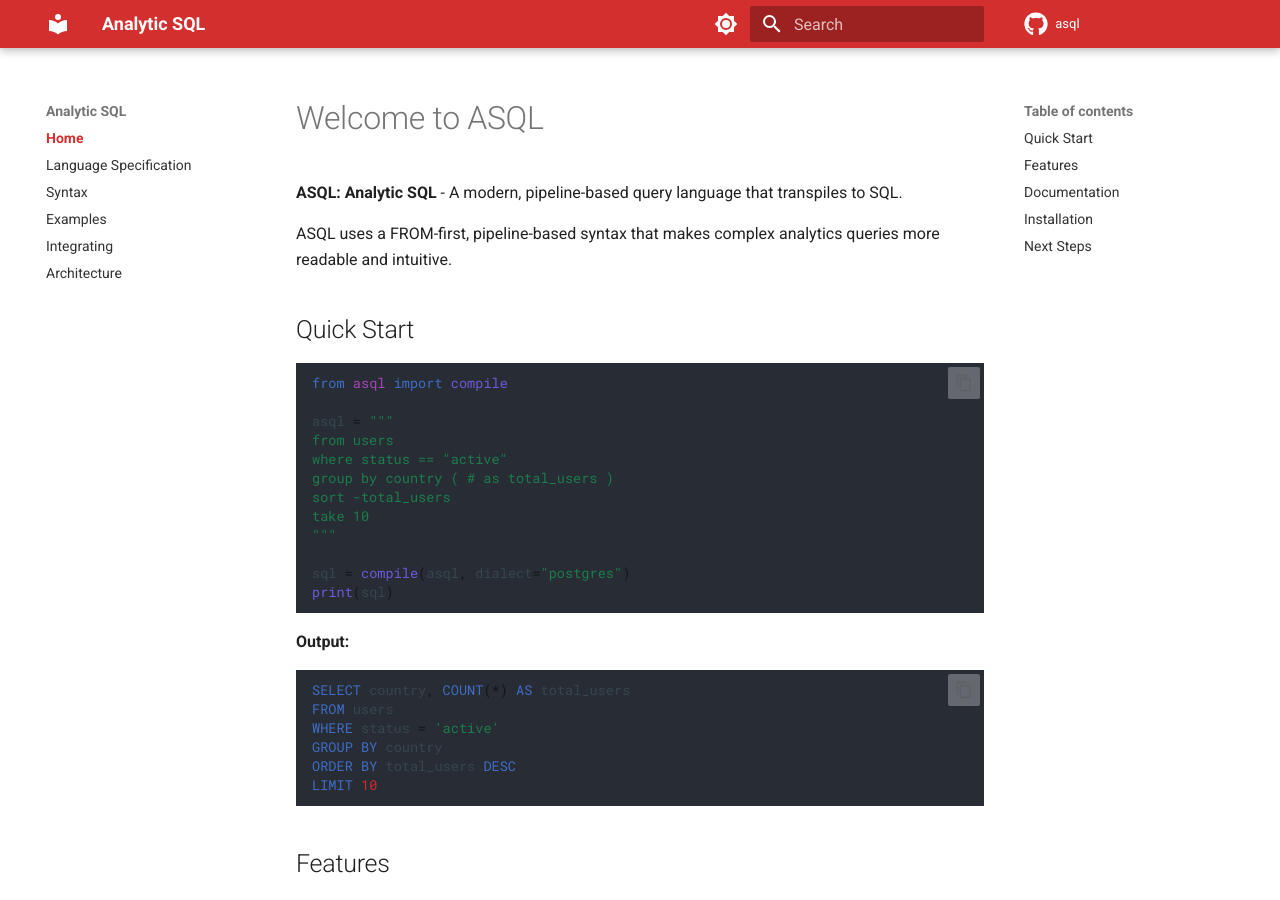
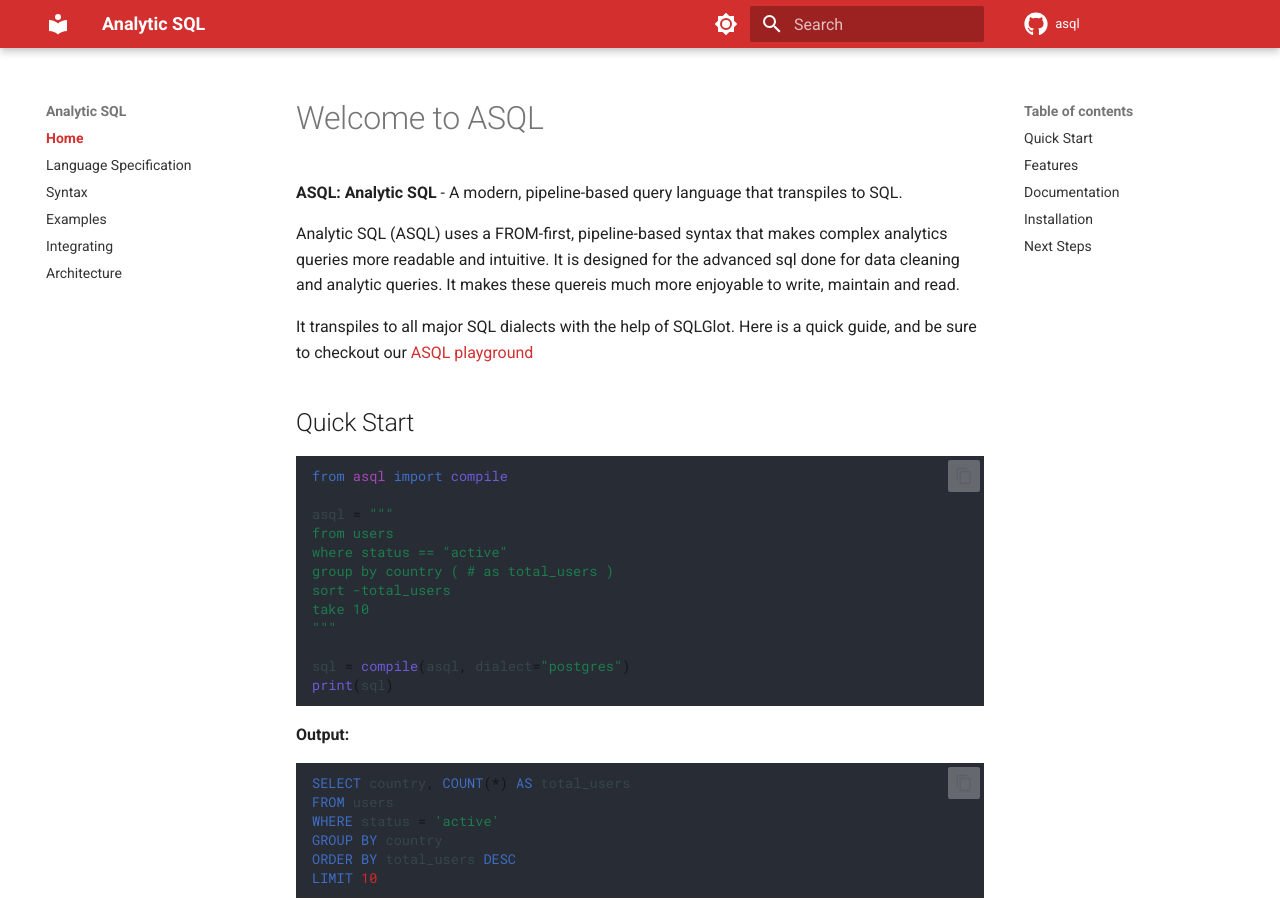
Before and after one commit to davefowler/asql, an MkDocs documentation site: the page built from docs/index.md, in a window 1280 px wide and 900 px high. Built offline with MkDocs 1.6.1 and Material for MkDocs 9.7.7, drawn with Linux system fonts in a browser that asks for light colours; nearby versions of some CDN libraries; comment, search, counter and statistics services are not loaded.

```diff
--- a/docs/index.md
+++ b/docs/index.md
@@ -2,7 +2,9 @@
 
 **ASQL: Analytic SQL** - A modern, pipeline-based query language that transpiles to SQL.
 
-ASQL uses a FROM-first, pipeline-based syntax that makes complex analytics queries more readable and intuitive.
+Analytic SQL (ASQL) uses a FROM-first, pipeline-based syntax that makes complex analytics queries more readable and intuitive.  It is designed for the advanced sql done for data cleaning and analytic queries.  It makes these quereis much more enjoyable to write, maintain and read.
+
+It transpiles to all major SQL dialects with the help of SQLGlot.  Here is a quick guide, and be sure to checkout our [ASQL playground](https://play.analyticsql.com)
 
 ## Quick Start
 
```
